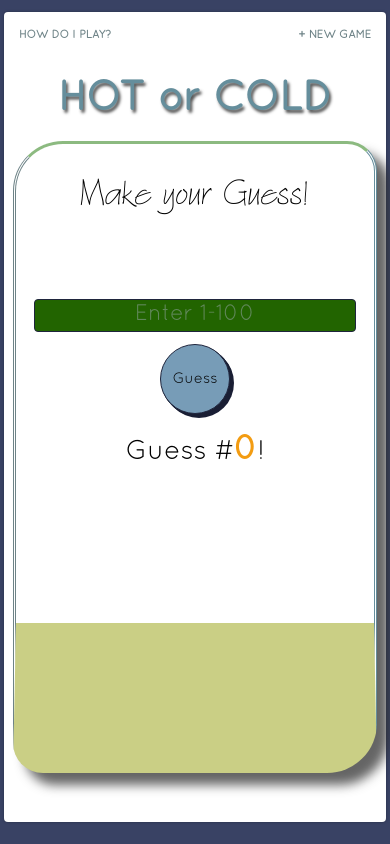
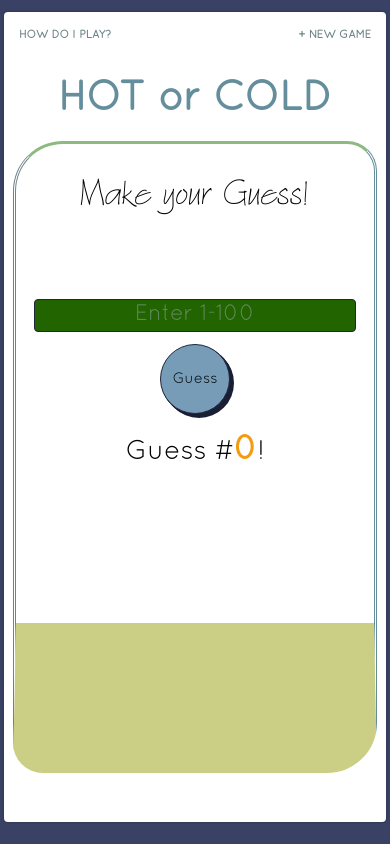
Before and after one commit to drerichards/HotCold, a plain HTML site: page index.html in a window 390 px wide. Drawn offline with nearby package versions, Linux system fonts and the light colour scheme.

Commit message:
mobile commit

```diff
--- a/styles/style.css
+++ b/styles/style.css
@@ -91,7 +91,7 @@ h1 {
     padding-bottom: 0.2em;
     color: #658E9C;
     font-family: "Quicksand";
-    text-shadow: 2px 3px 3px #555;
+    /*text-shadow: 2px 3px 3px #555;*/
 }
 
 /*style for hidden modal*/
@@ -182,9 +182,9 @@ h1 {
     border-radius: 100%;
     border: 1px black solid;
     margin: 0 auto;
-    -webkit-box-shadow: 12px 12px 11px 0px rgba(50, 50, 50, 0.75);
+    /*-webkit-box-shadow: 12px 12px 11px 0px rgba(50, 50, 50, 0.75);
     -moz-box-shadow: 12px 12px 11px 0px rgba(50, 50, 50, 0.75);
-    box-shadow: 12px 12px 11px 0px rgba(50, 50, 50, 0.75);
+    box-shadow: 12px 12px 11px 0px rgba(50, 50, 50, 0.75);*/
     border-bottom-color: #CACF85;
     border-top-color: #8CBA80;
     border-right-color: #658E9C;
```
